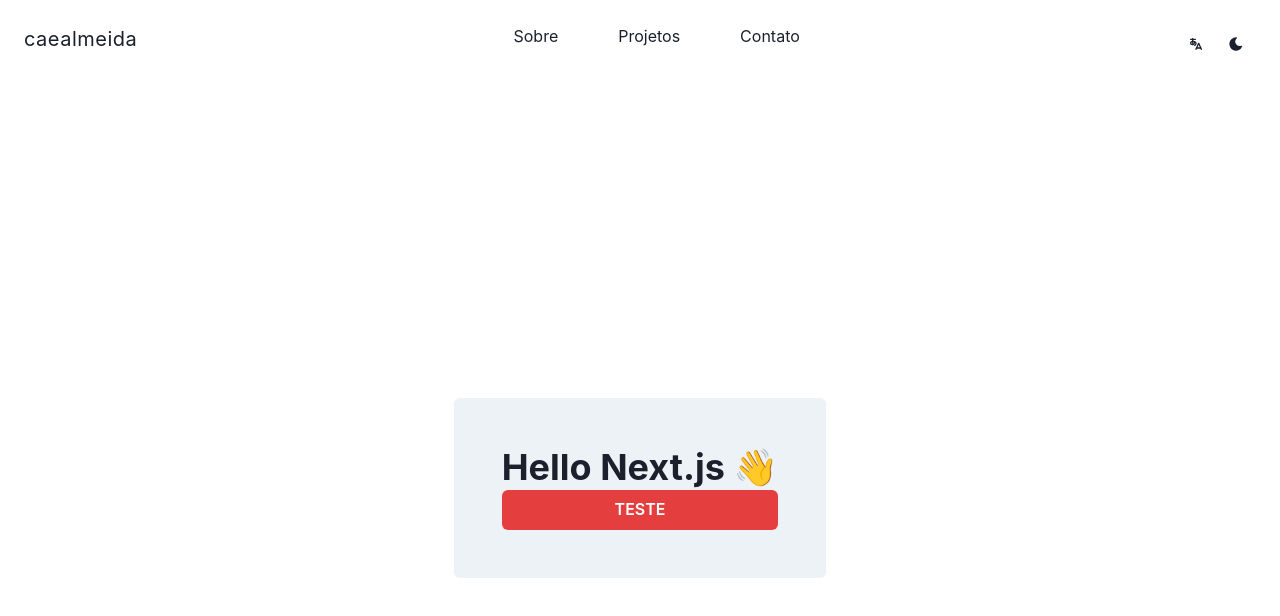
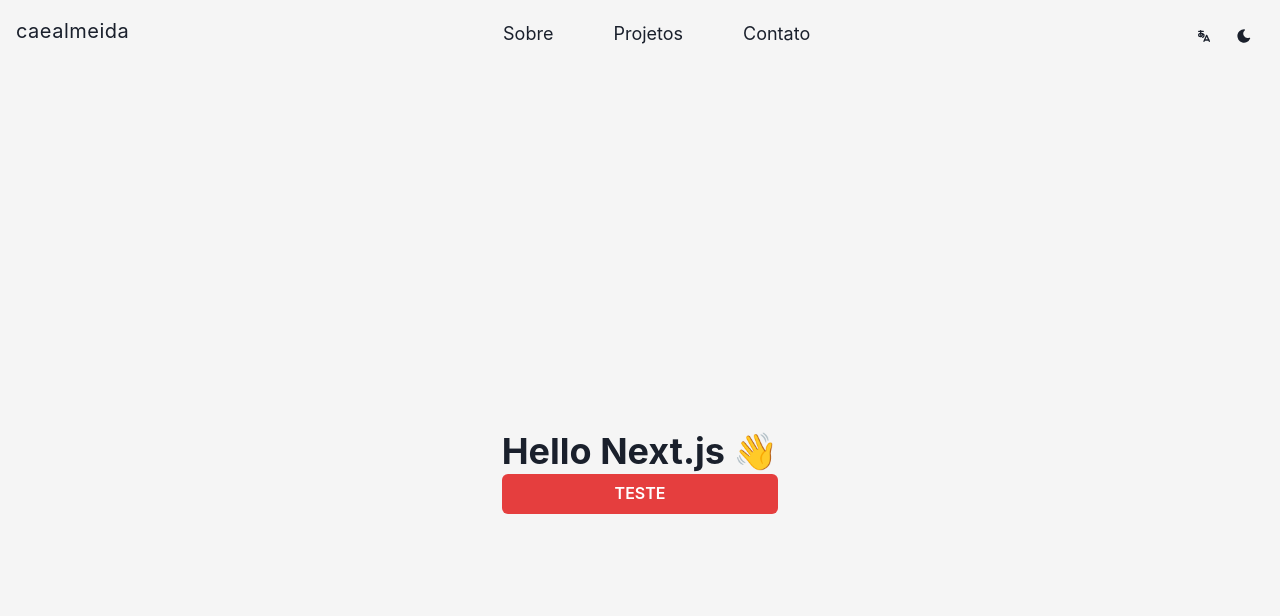
Before and after one commit to caealmeida/Portfolio, a Next.js app: page / in a window 1280 px wide. Shown: the top 616 px of the page. Built offline with nearby package versions, Linux system fonts and the light colour scheme.

Commit message:
fix: sticky header

```diff
--- a/components/Header.tsx
+++ b/components/Header.tsx
@@ -19,12 +19,11 @@ const Header = () => {
 	const { toggleColorMode } = useColorMode();
 
 	return (
-		<div>
-			<Flex justifyContent="space-between" p={6}>
+		<Flex justifyContent="space-between" p={4} position="sticky" top="0">
 			<Text fontSize="xl" letterSpacing="wide">
 				caealmeida
 			</Text>
-				<Breadcrumb separator="" spacing="30px">
+			<Breadcrumb separator="" spacing="30px" fontSize="lg" mt={1}>
 				<BreadcrumbItem>
 					<BreadcrumbLink href="#">Sobre</BreadcrumbLink>
 				</BreadcrumbItem>
@@ -37,7 +36,7 @@ const Header = () => {
 			</Breadcrumb>
 			<Flex>
 				<Menu>
-						<Tooltip label="Idioma" fontSize="sm">
+					<Tooltip label="Idioma" closeDelay={250} fontSize="sm">
 						<MenuButton as={IconButton} aria-label="Languages" icon={<TbLanguageHiragana />} variant="ghost" />
 					</Tooltip>
 					<MenuList>
@@ -49,12 +48,11 @@ const Header = () => {
 						</MenuItem>
 					</MenuList>
 				</Menu>
-					<Tooltip label="Dark Mode" fontSize="sm">
+				<Tooltip label="Dark Mode" closeDelay={250} fontSize="sm">
 					<IconButton aria-label="dark-mode" variant="ghost" icon={<TbMoonFilled />} onClick={toggleColorMode} />
 				</Tooltip>
 			</Flex>
 		</Flex>
-		</div>
 	);
 };
 
--- a/pages/index.tsx
+++ b/pages/index.tsx
@@ -1,16 +1,19 @@
-import { Button, Flex, Heading } from '@chakra-ui/react';
+import { Box, Button, Flex, Heading, useColorModeValue } from '@chakra-ui/react';
 import Header from '../components/Header';
 
-const IndexPage = () => (
-	<>
+const IndexPage = () => {
+	const color = useColorModeValue('blackAlpha.50', 'blackAlpha.800');
+	return (
+		<Box backgroundColor={color}>
 			<Header />
 			<Flex height="100vh" alignItems="center" justifyContent="center">
-			<Flex direction="column" background="gray.100" p={12} rounded={6}>
+				<Flex direction="column" p={12} rounded={6}>
 					<Heading>Hello Next.js 👋</Heading>
 					<Button colorScheme="red">TESTE</Button>
 				</Flex>
 			</Flex>
-	</>
+		</Box>
 	);
+};
 
 export default IndexPage;
```
Lines whose indentation alone changed are shown as unchanged.
